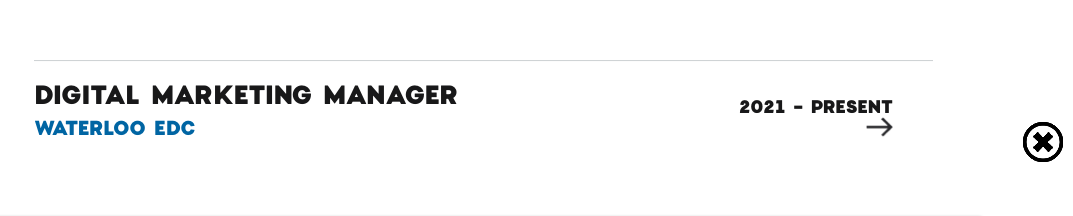
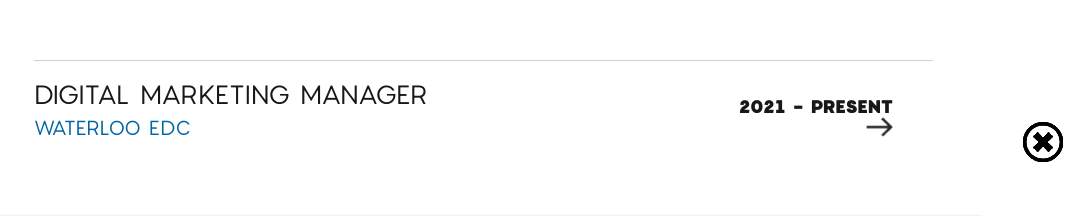
Before and after one commit to ehjude/ehjude, a plain HTML site: page index.html in a window 1280 px wide. Shown: the part 1468-1684 px from the top of the page, 207-1280 px from the left. Drawn offline with nearby package versions, Linux system fonts and the light colour scheme; a web font is replaced by a local one.

Commit message:
change styling for experiencing job tiles

```diff
--- a/assets/stylesheets/style.css
+++ b/assets/stylesheets/style.css
@@ -77,7 +77,17 @@ table {
 @font-face {
  font-family: 'Charlevoix Pro';
   src: url(/assets/fonts/CharlevoixPro-Black.otf);
-}
+  font-weight: 900;
+  font-style: normal;
+}
+
+@font-face {
+   font-family: 'Charlevoix Pro';
+      src: url(/assets/fonts/CharlevoixPro-Regular.otf);
+   font-weight: 300;
+   font-style: normal;
+}
+
 
 @font-face {
  font-family: 'Gotham';
@@ -484,18 +494,21 @@ a.underline-hover {
 .job-title-company {
 	display: inline-block;
 	font-family: "Charlevoix Pro";
+	font-weight: 300;
 	width: 100%;
 	position: relative;
 }
 
 .job-title {
+	font-family: "Charlevoix Pro";
+	font-weight: 300;
 	font-size: 26px;
-	font-weight: 400 !important;
+	/* font-weight: 400; */
 }
 
 .job-company {
 	font-size: 20px;
-	font-weight: 500 !important;
+	/* font-weight: 500; */
 	color: #0065a3;
 	margin-top: 10px;
 }
@@ -506,6 +519,7 @@ a.underline-hover {
     top: 16px;
 	width: 212px;
 	font-family: "Charlevoix Pro";
+	/* font-family: "Charlevoix Pro Light"; */
 	font-size: 18px;
 	font-weight: 600;
     text-align: right;
```
